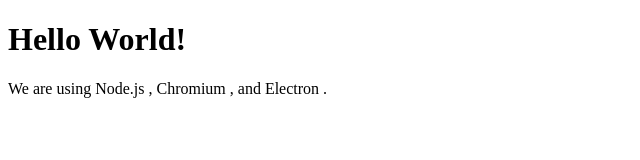
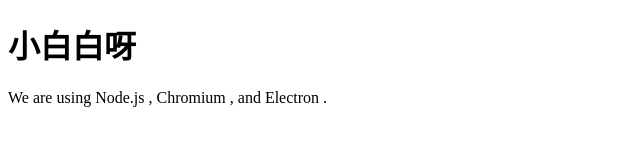
Before and after one commit to Aonini/myfirstelectron, an Electron app: page index.html in a window 800 px wide. Shown: the whole page, without its empty margins (0-640 px from the left). Drawn offline with Linux system fonts and the light colour scheme.

Commit message:
测试git更新

```diff
--- a/index.html
+++ b/index.html
@@ -8,7 +8,7 @@
     <title>Hello World!</title>
   </head>
   <body>
-    <h1>Hello World!</h1>
+    <h1>小白白呀</h1>
     We are using Node.js <span id="node-version"></span>,
     Chromium <span id="chrome-version"></span>,
     and Electron <span id="electron-version"></span>.
```
